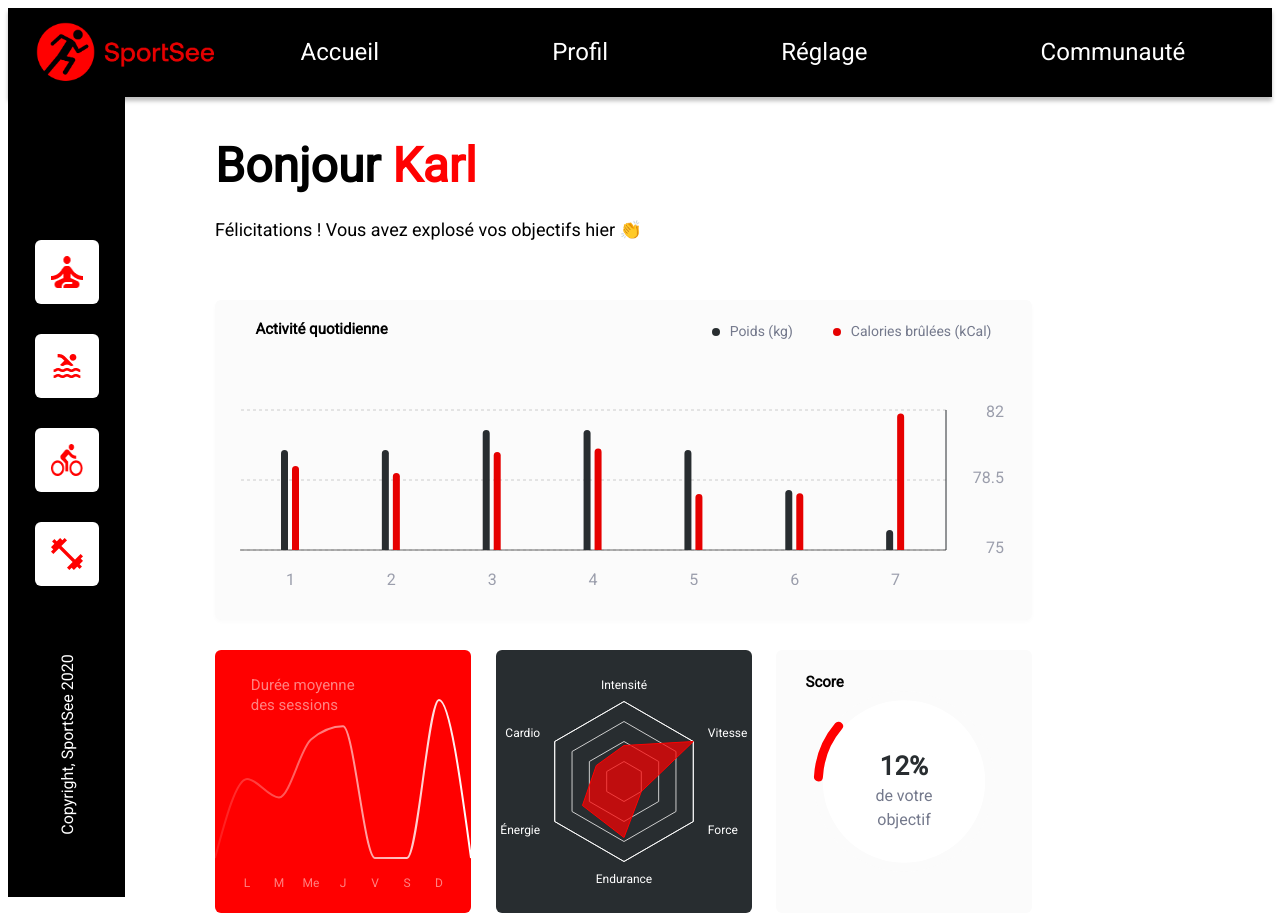
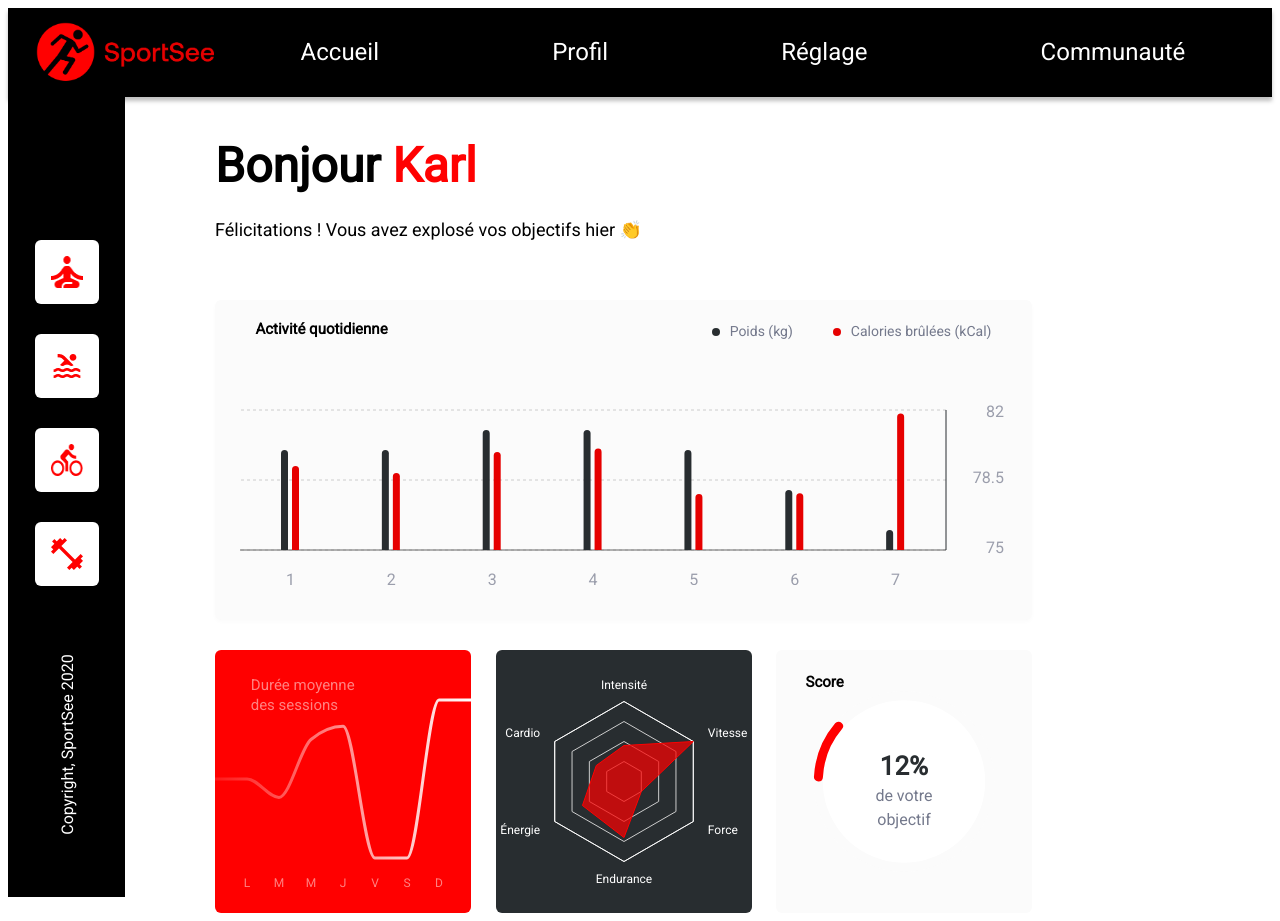
Before and after one commit to FischKevin/DA-JS-Projet12, a React (Vite) app: page / in a window 1280 px wide. Built offline with nearby package versions, Linux system fonts and the light colour scheme.

Commit message:
:adhesive_bandage: Fixed first bottom chart ui

```diff
--- a/src/components/main/dashboard/DashboardFirstBottomGraph.jsx
+++ b/src/components/main/dashboard/DashboardFirstBottomGraph.jsx
@@ -3,20 +3,42 @@ import PropTypes from 'prop-types';
 import { AreaChart, Area, XAxis, Tooltip, ResponsiveContainer, Rectangle } from 'recharts';
 import mockData from '/src/mockData.json';
 
+function DashboardFirstBottomGraph() {
+
+// Convert a day number to a day name
+const daysTranslations = {
+  1: "L",
+  2: "M",
+  3: "M",
+  4: "J",
+  5: "V",
+  6: "S",
+  7: "D"
+};
+
 // Get mocked data
-const averageSessionsData = mockData["12"].averageSessions.sessions.map(session => {
-  const daysOfWeek = ["L", "M", "Me", "J", "V", "S", "D"];
+const averageSessionsData = Object.values(mockData["12"].averageSessions.sessions).map(session => {
   return {
-    day: daysOfWeek[session.day - 1],
+    dayNumber: session.day,
     sessionLength: session.sessionLength
   };
 });
+
+// Get the first and last values to add fictive points
+const LValue = mockData["12"].averageSessions.sessions.find(session => session.day === 1).sessionLength;
+const DValue = mockData["12"].averageSessions.sessions.find(session => session.day === 7).sessionLength;
+
+const averageSessionsDataWithPadding = [
+  { dayNumber: 'Start', sessionLength: LValue },
+  ...averageSessionsData,
+  { dayNumber: 'End', sessionLength: DValue }
+];
 
 // Define the custom tooltip
 const CustomTooltip = ({ active, payload, label }) => {
   if (active && payload && payload.length && label !== 'Start' && label !== 'End') {
     return (
-      <div style={{ backgroundColor: '#fff', color: '#000', padding: '5px', border: '1px solid #ccc' }}>
+      <div style={{ backgroundColor: '#fff', color: '#000', padding: '5px', border: '1px solid #ccc', fontSize:'10px', fontWeigh:'500' }}>
         {`${payload[0].value} min`}
       </div>
     );
@@ -29,12 +51,13 @@ CustomTooltip.propTypes = {
   payload: PropTypes.arrayOf(PropTypes.shape({
     value: PropTypes.number.isRequired,
   })),
-  label: PropTypes.string,
+  label: PropTypes.oneOfType([PropTypes.string, PropTypes.number]),
 };
 
 // Define the custom tick
 const CustomTick = (props) => {
-  const { x, y, payload, index } = props;
+  const { x, y, payload } = props;
+  const dayName = daysTranslations[payload.value] || '';
   return (
     <g transform={`translate(${x},${y+5})`}>
       <text
@@ -46,8 +69,8 @@ const CustomTick = (props) => {
         opacity={0.5}
         fontSize="12px"
         fontWeight="500"
-        key={`tick-${payload.value}-${index}`}>
-        {payload.value}
+        >
+        {dayName}
       </text>
     </g>
   );
@@ -94,36 +117,25 @@ CustomActiveDot.propTypes = {
   cy: PropTypes.number,
 };
 
-function DashboardFirstBottomGraph() {
-  const daysOfWeek = ["L", "M", "Me", "J", "V", "S", "D"];
-  // Modify the data to add fictive points at the beginning and the end
-  const averageSessionsDataWithPadding = [
-    { day: 'Start', sessionLength: 0 }, // Fictive point to start
-    ...averageSessionsData,
-    { day: 'End', sessionLength: 0 }, // Fictive point to end
-  ];
-
-  // Define the custom tick formatter
-  const customTickFormatter = (value) => {
-    if (value === 'Start' || value === 'End') {
-      return '';
-    }
-    return value;
+// Define the custom tick formatter
+const formatTick = (tickItem) => {
+  return daysTranslations[tickItem] || '';
   };
 
+
   return (
-      <ResponsiveContainer className="firstBottomGraph" width="100%" height={263}>
+      <ResponsiveContainer className="firstBottomGraph" width="1%" height={263}>
         <AreaChart data={averageSessionsDataWithPadding} margin={{ top: 50, right: 0, left: 0, bottom: 25 }}>
             <text x="35%" y="40" textAnchor="middle" fill="#fff" fontSize={15} fontWeight="500" opacity={0.5}>
               Durée moyenne <tspan x="31%" dy="20">des sessions</tspan>
             </text>
             <XAxis
-              dataKey="day"
+              dataKey="dayNumber"
               axisLine={false}
               tickLine={false}
               tick={<CustomTick />}
-              tickFormatter={customTickFormatter}
-              ticks={daysOfWeek}
+              tickFormatter={formatTick}
+              ticks={[1, 2, 3, 4, 5, 6, 7]}
               interval={0}
               scale="point"
             />
@@ -138,7 +150,7 @@ function DashboardFirstBottomGraph() {
               type="monotone"
               dataKey="sessionLength"
               stroke="url(#strokeGradient)"
-              strokeWidth={2}
+              strokeWidth={3}
               fillOpacity={0}
               activeDot={<CustomActiveDot />}
             />
--- a/src/components/main/dashboard/DashboardThirdBottomGraph.jsx
+++ b/src/components/main/dashboard/DashboardThirdBottomGraph.jsx
@@ -8,9 +8,6 @@ const todayScore = mockData["12"].userInfo.todayScore;
 
 // Création des données pour le graphique
 const data = [{ name: 'Score', value: todayScore * 100, fill: '#FF0000' }];
-
-// Calcul du pourcentage
-// const percentage = (data[0].value * 100).toFixed(0);
 
 return (
   <div className='thirdBottomGraph' style={{ background: '#FBFBFB' }}>
```
